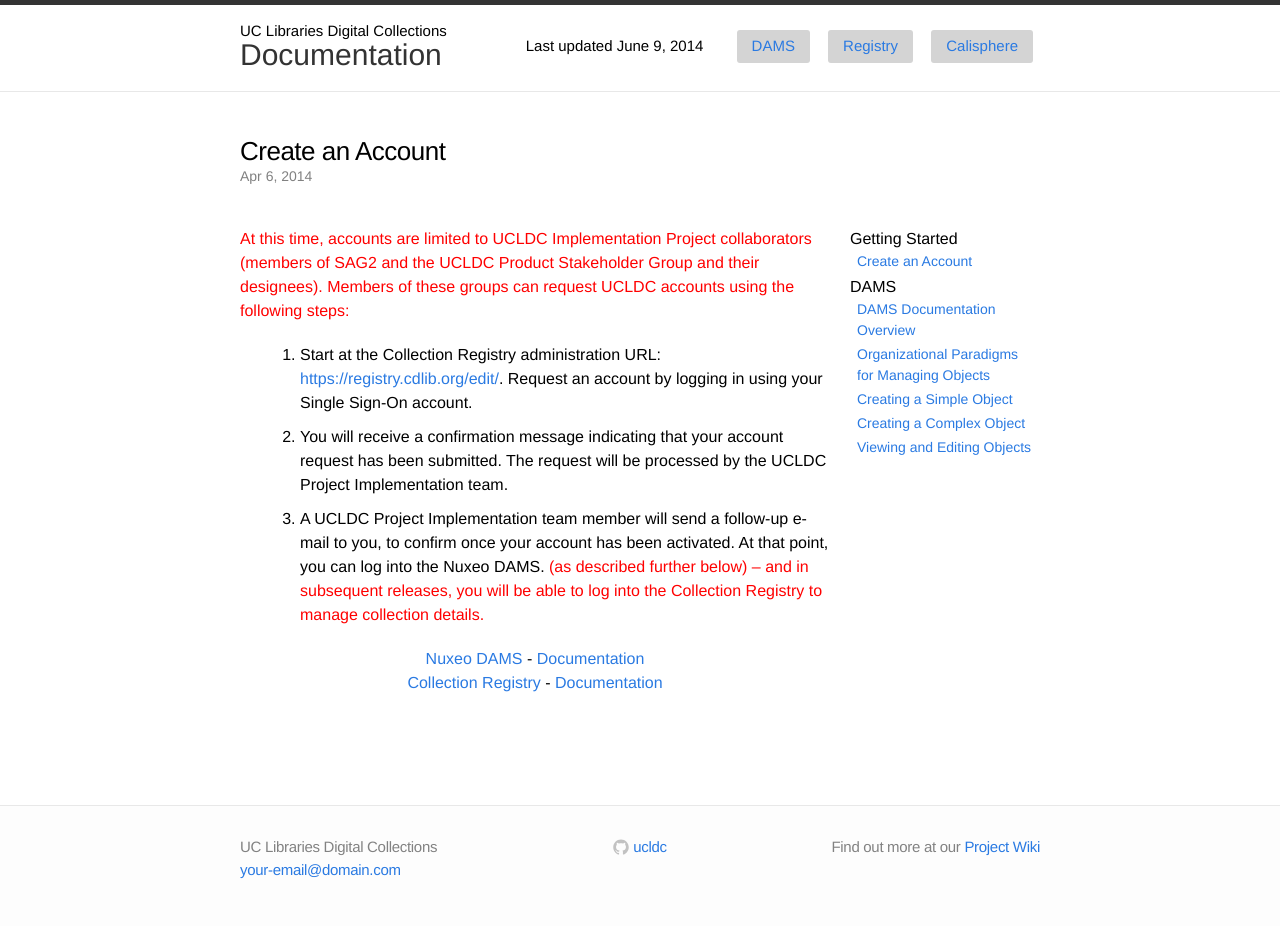
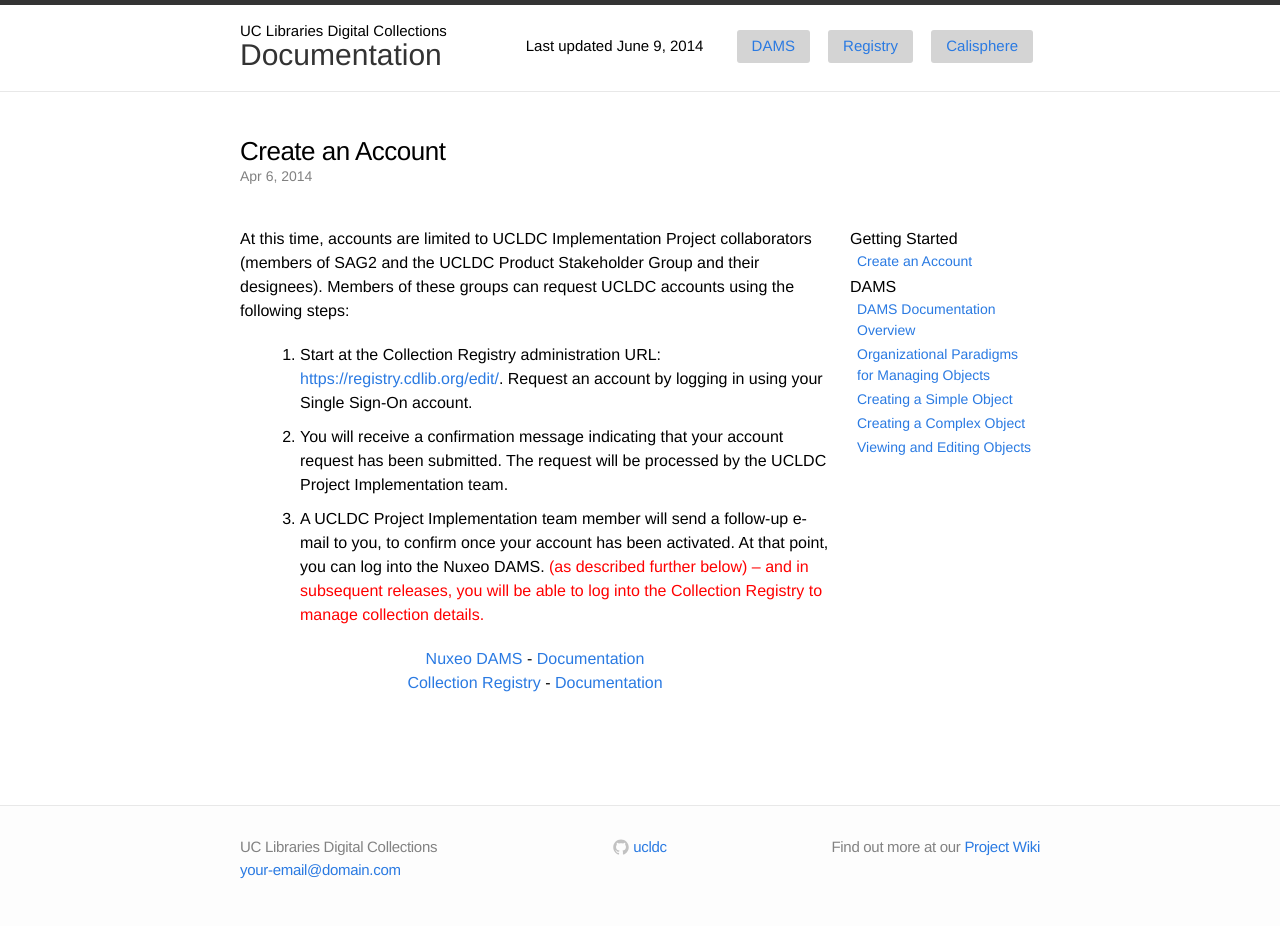
Before and after one commit to ucldc/ucldc-docs, a Jekyll site: the page built from docs/create-account.md, in a window 1280 px wide. Built offline with Jekyll 4.4.1, drawn with Linux system fonts in a browser that asks for light colours; nearby versions of some CDN libraries.

Commit message:
Removed red styling

```diff
--- a/docs/create-account.md
+++ b/docs/create-account.md
@@ -5,7 +5,7 @@
 permalink: /create-account/
 ---
 
-<span style="color: red">At this time, accounts are limited to UCLDC Implementation Project collaborators (members of SAG2 and the UCLDC Product Stakeholder Group and their designees). Members of these groups can request UCLDC accounts using the following steps:</span>
+At this time, accounts are limited to UCLDC Implementation Project collaborators (members of SAG2 and the UCLDC Product Stakeholder Group and their designees). Members of these groups can request UCLDC accounts using the following steps:
 
 1. Start at the Collection Registry administration URL: [https://registry.cdlib.org/edit/](https://registry.cdlib.org/edit/). Request an account by logging in using your Single Sign-On account.
 
```
